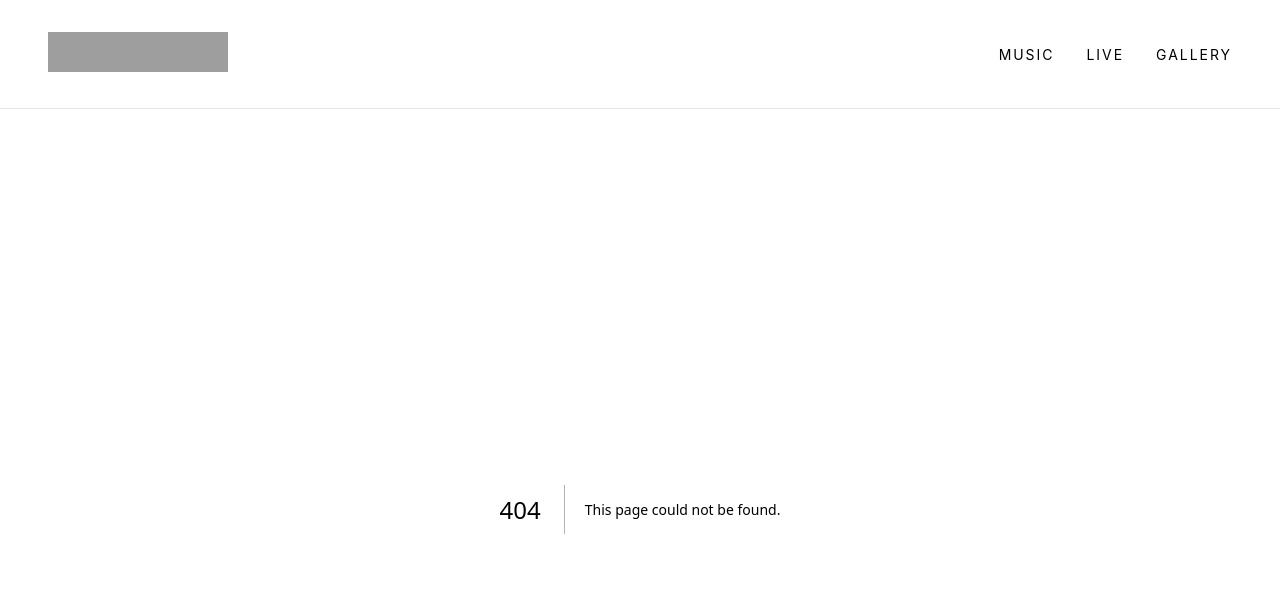
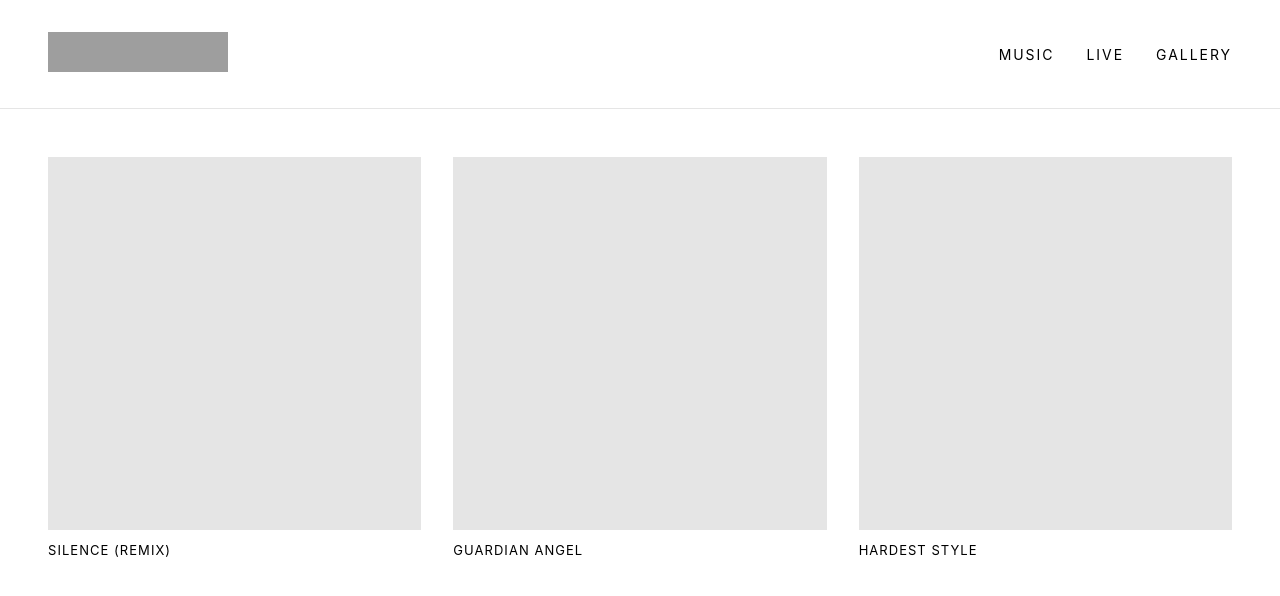
Before and after one commit to FADERIFT-KR/dnb-forum-korea, a Next.js app: page /music in a window 1280 px wide. Before the commit this address had no page. Shown: the top 596 px of the page. Built offline with nearby package versions, Linux system fonts and the light colour scheme; grey boxes are pictures that could not be loaded.

Commit message:
add music page

```diff
--- /dev/null
+++ b/app/music/page.tsx
@@ -0,0 +1,40 @@
+export default function MusicPage() {
+  const tracks = [
+    "Silence (Remix)",
+    "Guardian Angel",
+    "Hardest Style",
+  ]
+
+  return (
+    <main style={{ padding: 48 }}>
+      <section
+        style={{
+          display: "grid",
+          gridTemplateColumns: "repeat(auto-fill, minmax(280px, 1fr))",
+          gap: 32,
+        }}
+      >
+        {tracks.map((title, i) => (
+          <div key={i}>
+            <div
+              style={{
+                background: "#e5e5e5",
+                aspectRatio: "1 / 1",
+                marginBottom: 12,
+              }}
+            />
+            <div
+              style={{
+                fontSize: 13,
+                letterSpacing: "0.08em",
+                textTransform: "uppercase",
+              }}
+            >
+              {title}
+            </div>
+          </div>
+        ))}
+      </section>
+    </main>
+  )
+}
```
